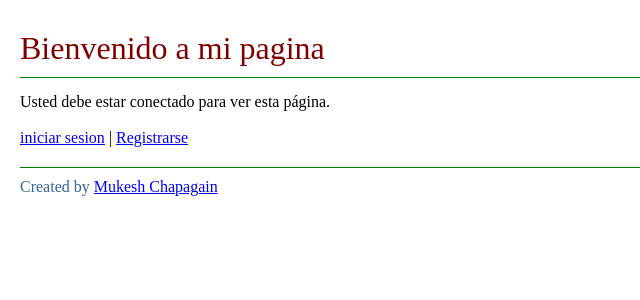
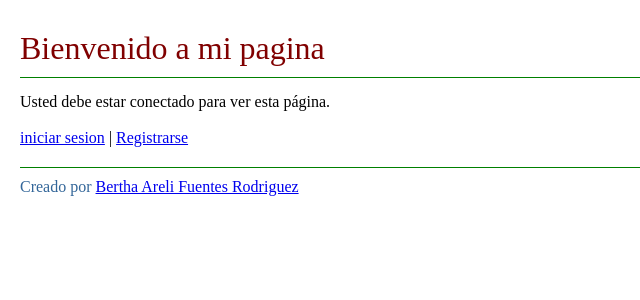
Before and after one commit to BerthaAreliFuentesRodriguez/Proyecto_CRUD_Tiendadecomics_Fuentes, a PHP site: page / in a window 1280 px wide. Shown: the top 300 px of the page, without its empty margins (0-640 px from the left). Run offline with PHP 8.4, Linux system fonts and the light colour scheme.

Commit message:
Add files via upload

```diff
--- a/index.php
+++ b/index.php
@@ -26,7 +26,7 @@
 	}
 	?>
 	<div id="footer">
-		Created by <a href="http://blog.chapagain.com.np" title="Mukesh Chapagain">Mukesh Chapagain</a>
+		Creado por <a href="https://github.com/BerthaAreliFuentesRodriguez/Proyecto_CRUD_Tiendadecomics_Fuentes">Bertha Areli Fuentes Rodriguez</a>
 	</div>
 </body>
 </html>
```
